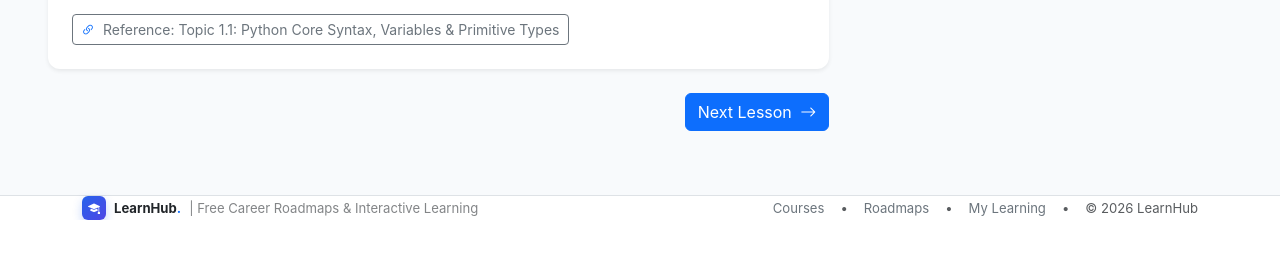
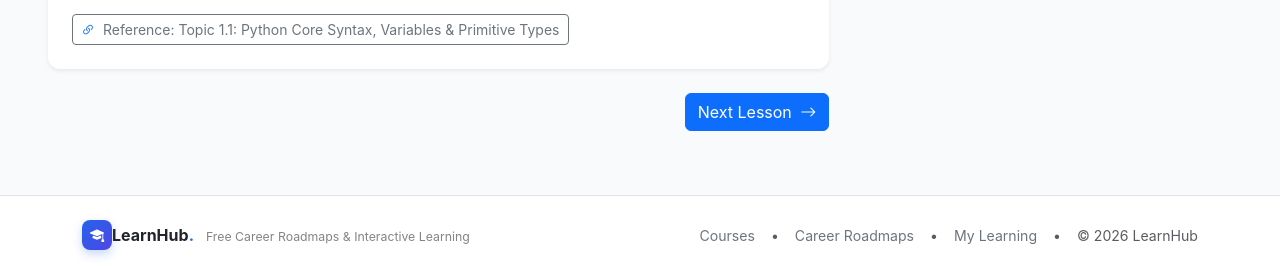
Before and after one commit to zeeshanrana707/learnhub-lms, a Flask app: page /learn/lesson/109 in a window 1280 px wide. Shown: the part 1495-1769 px from the top of the page. Before the commit the page ends 1715 px from the top, so only its background shows below. Run offline with Flask 3, Linux system fonts and the light colour scheme; a user stored in the database is signed in; some libraries are stand-ins or nearby versions.

Commit message:
Adjust footer to comfortable height with balanced vertical padding

```diff
--- a/app/static/css/custom.css
+++ b/app/static/css/custom.css
@@ -1583,16 +1583,19 @@ main {
   color: #f8fafc !important;
 }
 
-/* Slim Footer Styling */
-.footer-slim {
+/* Standard Footer Styling */
+.footer-standard {
+  min-height: 72px;
+  display: flex;
+  align-items: center;
   transition: background-color 0.2s ease, border-color 0.2s ease;
 }
 
-[data-bs-theme="dark"] .footer-slim {
+[data-bs-theme="dark"] .footer-standard {
   background-color: #0b1329 !important;
   border-color: #1e293b !important;
 }
 
-[data-bs-theme="dark"] .footer-slim .text-dark {
+[data-bs-theme="dark"] .footer-standard .text-dark {
   color: #f8fafc !important;
 }
--- a/app/templates/partials/footer.html
+++ b/app/templates/partials/footer.html
@@ -1,17 +1,19 @@
-<footer class="bg-white border-top py-2.5 mt-auto footer-slim">
+<footer class="bg-white border-top py-4 mt-auto footer-standard">
   <div class="container">
-    <div class="d-flex flex-column flex-md-row align-items-center justify-content-between gap-2 text-muted" style="font-size: 0.82rem;">
-      <div class="d-flex align-items-center gap-2">
-        <div class="brand-logo-squircle" style="width: 24px; height: 24px; font-size: 0.75rem; border-radius: 6px;">
+    <div class="d-flex flex-column flex-md-row align-items-center justify-content-between gap-3 text-muted" style="font-size: 0.88rem;">
+      <div class="d-flex align-items-center gap-2.5">
+        <div class="brand-logo-squircle" style="width: 30px; height: 30px; font-size: 0.9rem; border-radius: 8px;">
           <i class="bi bi-mortarboard-fill"></i>
         </div>
-        <span class="fw-bold text-dark">LearnHub<span class="text-primary">.</span></span>
-        <span class="text-muted d-none d-sm-inline opacity-75">| Free Career Roadmaps & Interactive Learning</span>
+        <div>
+          <span class="fw-bold text-dark fs-6">LearnHub<span class="text-primary">.</span></span>
+          <span class="text-muted small ms-2 d-none d-sm-inline opacity-75">Free Career Roadmaps & Interactive Learning</span>
+        </div>
       </div>
-      <div class="d-flex align-items-center gap-3">
+      <div class="d-flex align-items-center gap-3 flex-wrap justify-content-center">
         <a href="{{ url_for('catalog.index') }}" class="text-secondary text-decoration-none">Courses</a>
         <span class="opacity-40">•</span>
-        <a href="{{ url_for('catalog.roadmaps') }}" class="text-secondary text-decoration-none">Roadmaps</a>
+        <a href="{{ url_for('catalog.roadmaps') }}" class="text-secondary text-decoration-none">Career Roadmaps</a>
         <span class="opacity-40">•</span>
         {% if current_user.is_authenticated %}
           <a href="{{ url_for('learning.my_learning') }}" class="text-secondary text-decoration-none">My Learning</a>
@@ -19,7 +21,7 @@
           <a href="{{ url_for('auth.login') }}" class="text-secondary text-decoration-none">Sign In</a>
         {% endif %}
         <span class="opacity-40">•</span>
-        <span>&copy; {{ current_year }} LearnHub</span>
+        <span class="text-muted">&copy; {{ current_year }} LearnHub</span>
       </div>
     </div>
   </div>
```
